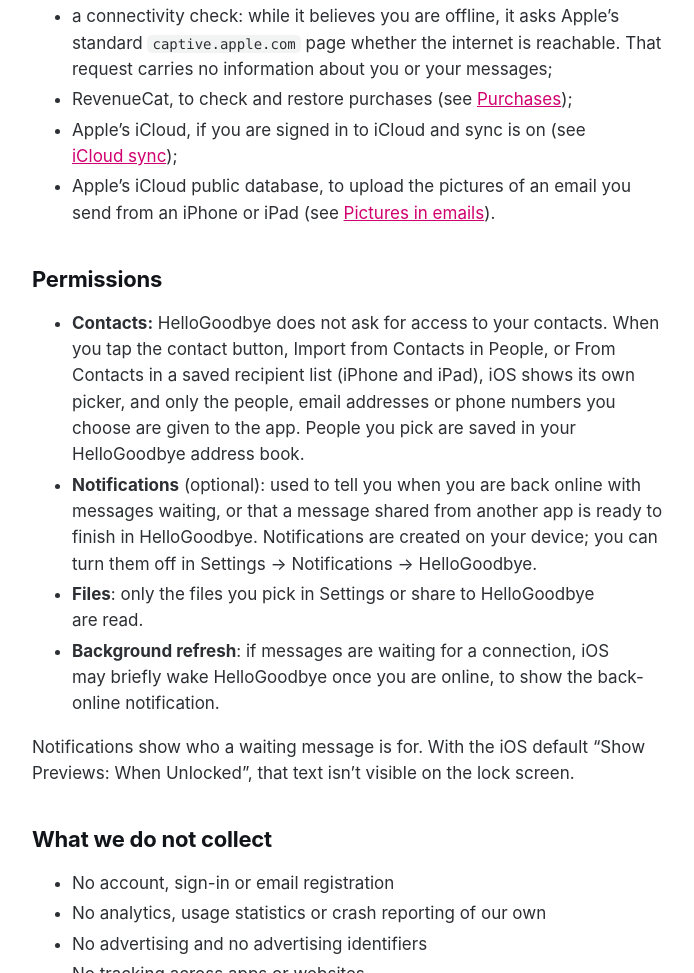
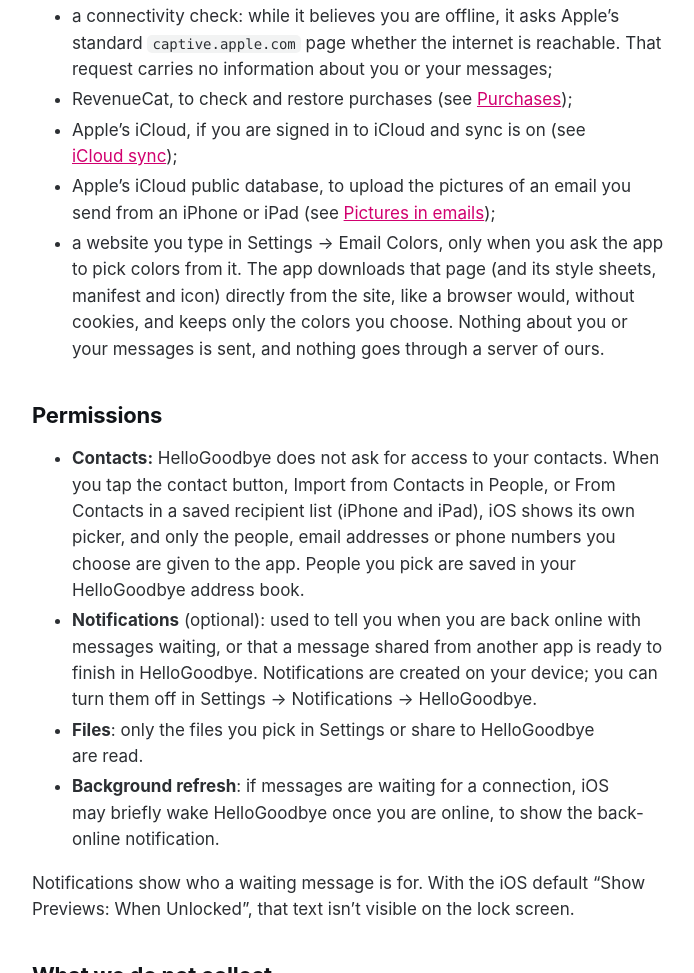
Before and after one commit to fbmore/hellogoodbye-app, a plain HTML site: page privacy.html in a window 1280 px wide. Shown: the part 4767-5740 px from the top of the page, without its empty margins (292-986 px from the left). Drawn offline with Linux system fonts and the light colour scheme.

Commit message:
Privacy: Network use lists fetching a website's colors for Email Colors (2.1)
Co-Authored-By: Claude Opus 5.5 <noreply@anthropic.com>

```diff
--- a/privacy.html
+++ b/privacy.html
@@ -131,7 +131,8 @@
     <li>a connectivity check: while it believes you are offline, it asks Apple’s standard <code>captive.apple.com</code> page whether the internet is reachable. That request carries no information about you or your messages;</li>
     <li>RevenueCat, to check and restore purchases (see <a href="#purchases">Purchases</a>);</li>
     <li>Apple’s iCloud, if you are signed in to iCloud and sync is on (see <a href="#icloud">iCloud sync</a>);</li>
-    <li>Apple’s iCloud public database, to upload the pictures of an email you send from an iPhone or iPad (see <a href="#pictures">Pictures in emails</a>).</li>
+    <li>Apple’s iCloud public database, to upload the pictures of an email you send from an iPhone or iPad (see <a href="#pictures">Pictures in emails</a>);</li>
+    <li>a website you type in Settings → Email Colors, only when you ask the app to pick colors from it. The app downloads that page (and its style sheets, manifest and icon) directly from the site, like a browser would, without cookies, and keeps only the colors you choose. Nothing about you or your messages is sent, and nothing goes through a server of ours.</li>
   </ul>
 
   <h2>Permissions</h2>
```
